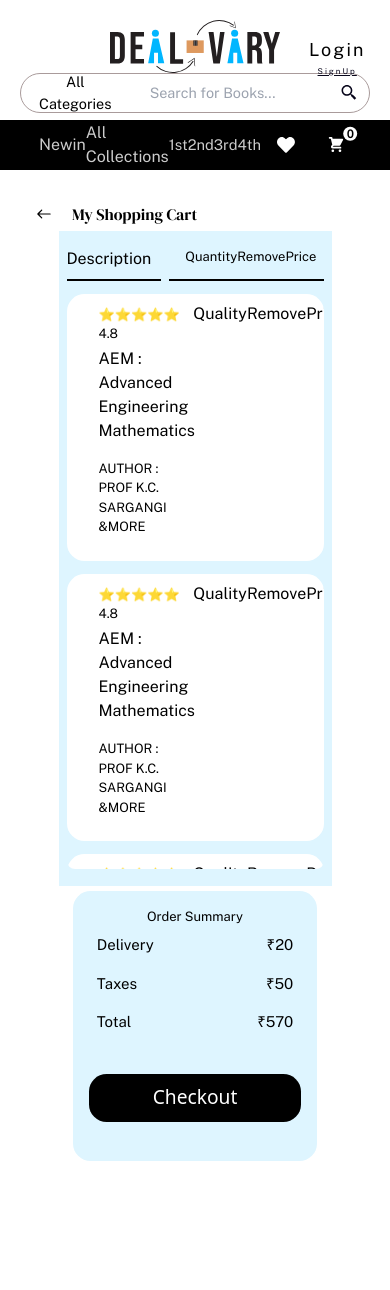
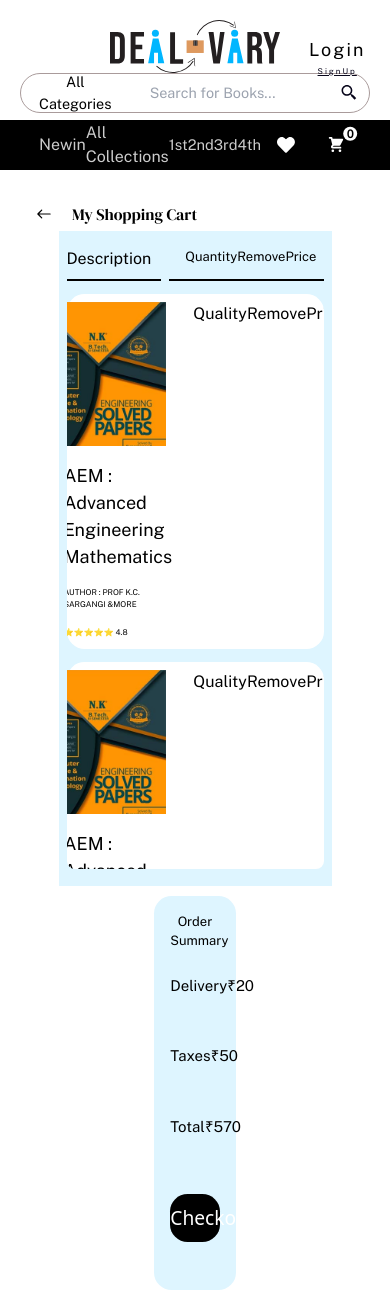
Before and after one commit to ARJUNSUTHAR1/DealVary-Website, a React (Create React App) app: page /cart in a window 390 px wide. Before the commit the page ends 1161 px from the top, so only its background shows below. Built offline with nearby package versions, Linux system fonts and the light colour scheme.

Commit message:
change in cart

```diff
--- a/src/Components/Cart/Cart.scss
+++ b/src/Components/Cart/Cart.scss
@@ -126,7 +126,9 @@
                             .product-about{
                                 text-align: left;
                                 font-family: $text2;
-
+                                .bookname{
+                                    font-size: large;
+                                }
                                 p{
                                     margin: 0.2rem 0;
                                 }
@@ -233,29 +235,41 @@
     }
 }
 @media  screen and (max-width : 797px) {
-    .cart-main-container .cart-content .cart-features{
+     .cart-features{
         flex-direction: column !important;
         justify-content: space-between;
         gap: 5px;
         align-items: center;
     }
-    .cart-main-container .cart-content .cart-features .cart-checkout{
+    .cart-checkout{
         width: 75%;
         height: 40%;
     }
-    .cart-main-container .cart-content .cart-features .cart-checkout .first{
+     .first{
         margin: 0.5rem;
     }
-    .cart-main-container .cart-content .cart-features .cart-checkout .second{
+    .second{
         margin: 0.5rem;
     }
-    .cart-main-container .cart-content .cart-features .cart-checkout .third{
+    .third{
         margin: 0.5rem;
     }
-    .cart-main-container .cart-content .cart-features .cart-checkout aside h5{
+    .cart-checkout aside h5{
         font-size: 15px;
     }
     h3{
         font-size: 15px;
     }
+     .cart-details{
+        width: 95vw;
+    }
+    .bookname {
+        font-size: 0.8rem;
+    }
+    .product-about p{
+        font-size: 0.5rem;
+    }
+    .product-description {
+        flex-direction: column;
+    }
 }
--- a/src/Components/Cart/ProductDesc.jsx
+++ b/src/Components/Cart/ProductDesc.jsx
@@ -10,11 +10,12 @@
                     <img src={NK} alt="" />
                 </div>
                 <div className="product-about">
-                    <p>⭐⭐⭐⭐⭐ 4.8</p>
-                    <div>AEM : Advanced Engineering Mathematics</div>
+
+                    <div className='bookname'>AEM : Advanced Engineering Mathematics</div>
                     <div className="author">
                         <p>AUTHOR : PROF K.C. SARGANGI &MORE</p>
                     </div>
+                    <p>⭐⭐⭐⭐⭐ 4.8</p>
                 </div>
             </div>
         </>
```
